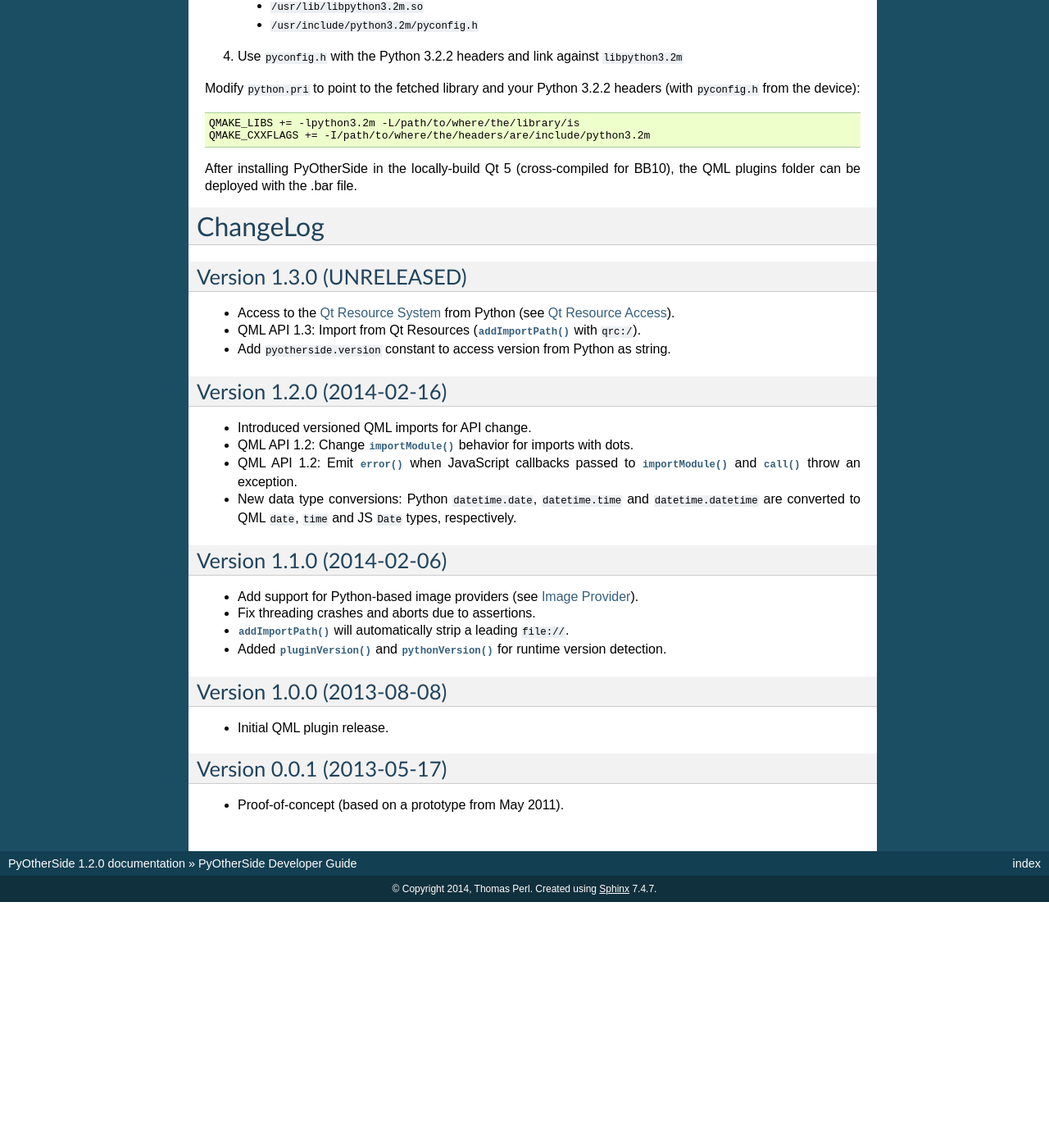
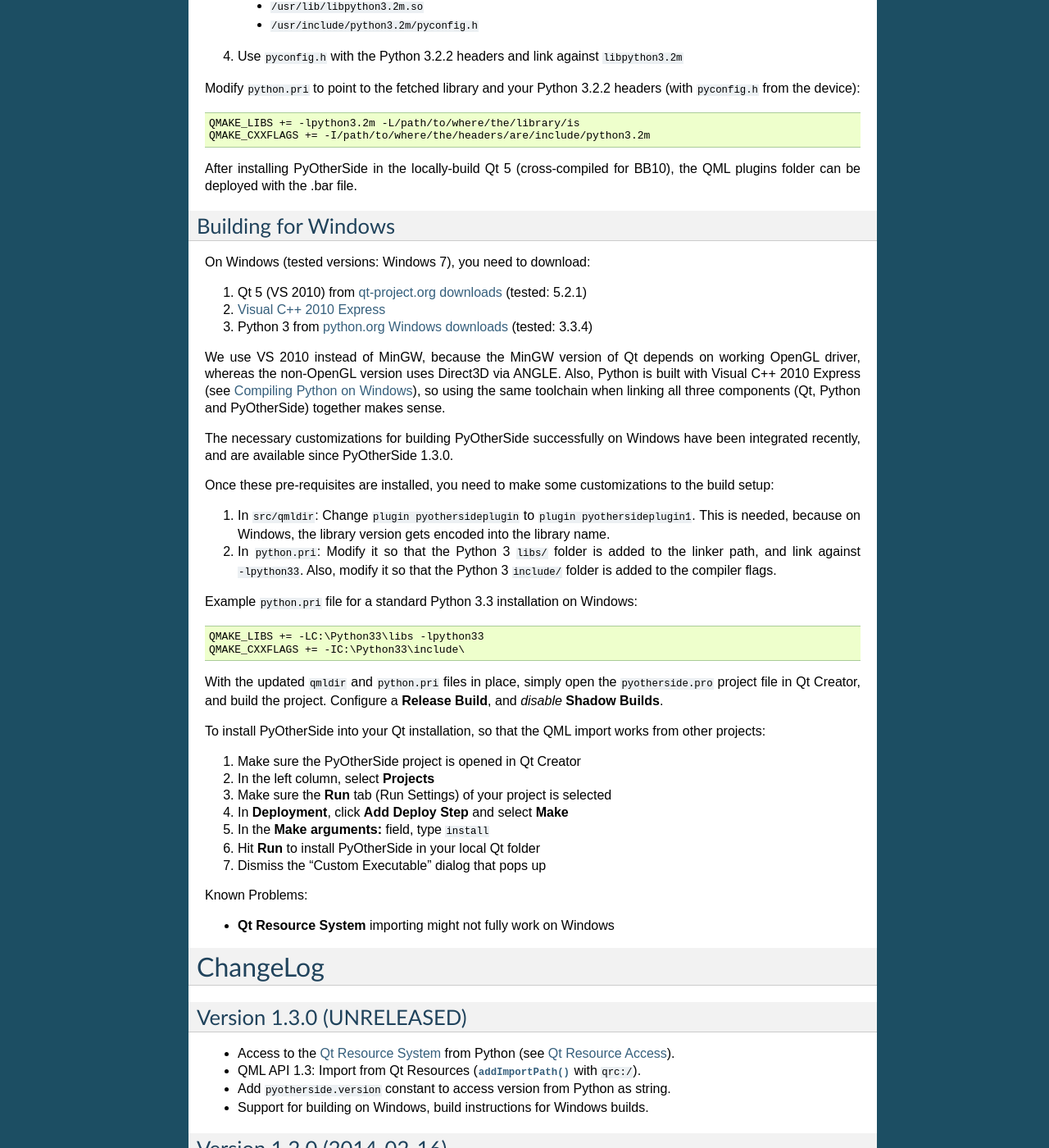
Before and after one commit to thp/pyotherside, a Sphinx documentation site: the page built from docs/index.rst, in a window 1280 px wide and 1400 px high, scrolled down 12379 px. Shown: the whole window at 82% size. Built offline with Sphinx 7.4.7, drawn with Linux system fonts in a browser that asks for light colours; before the commit the page ends 13479 px from its top, so only the background shows below that.

Commit message:
Windows: Fix builds on Windows, build docs. Fixes #10

```diff
--- a/docs/index.rst
+++ b/docs/index.rst
@@ -799,6 +799,66 @@
 After installing PyOtherSide in the locally-build Qt 5 (cross-compiled for
 BB10), the QML plugins folder can be deployed with the .bar file.
 
+Building for Windows
+--------------------
+
+On Windows (tested versions: Windows 7), you need to download:
+
+1. Qt 5 (VS 2010) from `qt-project.org downloads`_ (tested: 5.2.1)
+2. `Visual C++ 2010 Express`_
+3. Python 3 from `python.org Windows downloads`_ (tested: 3.3.4)
+
+We use VS 2010 instead of MinGW, because the MinGW version of Qt depends on
+working OpenGL driver, whereas the non-OpenGL version uses Direct3D via ANGLE.
+Also, Python is built with Visual C++ 2010 Express (see `Compiling Python on
+Windows`_), so using the same toolchain when linking all three components (Qt,
+Python and PyOtherSide) together makes sense.
+
+The necessary customizations for building PyOtherSide successfully on Windows
+have been integrated recently, and are available since PyOtherSide 1.3.0.
+
+.. _qt-project.org downloads: http://qt-project.org/downloads
+.. _Visual C++ 2010 Express: http://www.visualstudio.com/en-us/downloads/download-visual-studio-vs#DownloadFamilies_4
+.. _python.org Windows downloads: http://python.org/downloads/windows/
+.. _Compiling Python on Windows: http://docs.python.org/devguide/setup.html#windows-compiling
+
+Once these pre-requisites are installed, you need to make some customizations
+to the build setup:
+
+1. In ``src/qmldir``: Change ``plugin pyothersideplugin`` to ``plugin
+   pyothersideplugin1``. This is needed, because on Windows, the library
+   version gets encoded into the library name.
+
+2. In ``python.pri``: Modify it so that the Python 3 ``libs/`` folder is
+   added to the linker path, and link against ``-lpython33``. Also, modify
+   it so that the Python 3 ``include/`` folder is added to the compiler flags.
+
+Example ``python.pri`` file for a standard Python 3.3 installation on Windows:
+
+.. code-block:: qmake
+
+    QMAKE_LIBS += -LC:\Python33\libs -lpython33
+    QMAKE_CXXFLAGS += -IC:\Python33\include\
+
+With the updated ``qmldir`` and ``python.pri`` files in place, simply open
+the ``pyotherside.pro`` project file in Qt Creator, and build the project.
+Configure a **Release Build**, and *disable* **Shadow Builds**.
+
+To install PyOtherSide into your Qt installation, so that the QML import works
+from other projects:
+
+1. Make sure the PyOtherSide project is opened in Qt Creator
+2. In the left column, select **Projects**
+3. Make sure the **Run** tab (Run Settings) of your project is selected
+4. In **Deployment**, click **Add Deploy Step** and select **Make**
+5. In the **Make arguments:** field, type ``install``
+6. Hit **Run** to install PyOtherSide in your local Qt folder
+7. Dismiss the "Custom Executable" dialog that pops up
+
+Known Problems:
+
+* **Qt Resource System** importing might not fully work on Windows
+
 
 ChangeLog
 =========
@@ -809,6 +869,7 @@
 * Access to the `Qt Resource System`_ from Python (see `Qt Resource Access`_).
 * QML API 1.3: Import from Qt Resources (:func:`addImportPath` with ``qrc:/``).
 * Add ``pyotherside.version`` constant to access version from Python as string.
+* Support for building on Windows, build instructions for Windows builds.
 
 Version 1.2.0 (2014-02-16)
 --------------------------
```
Also changed, not shown: 2 other files.
